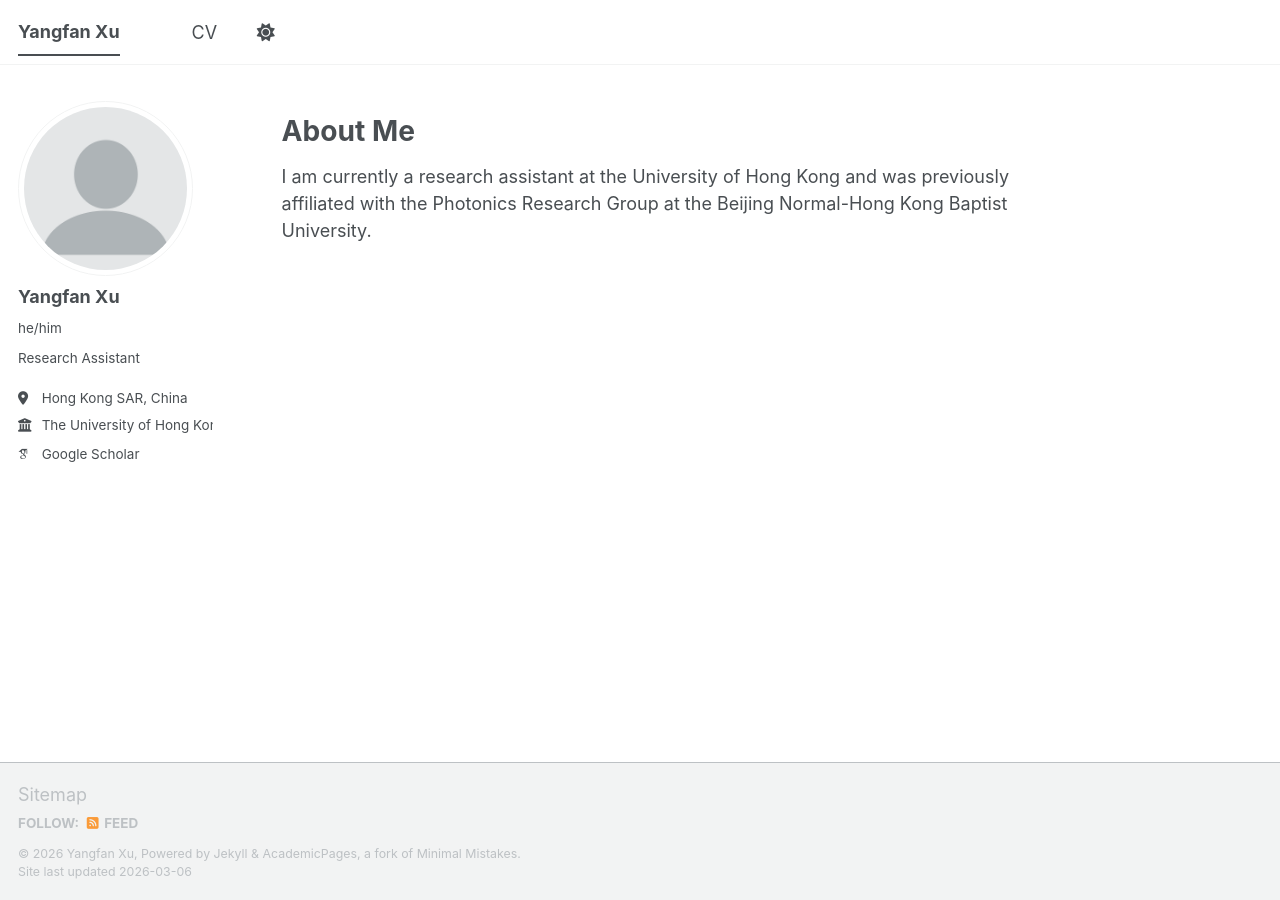
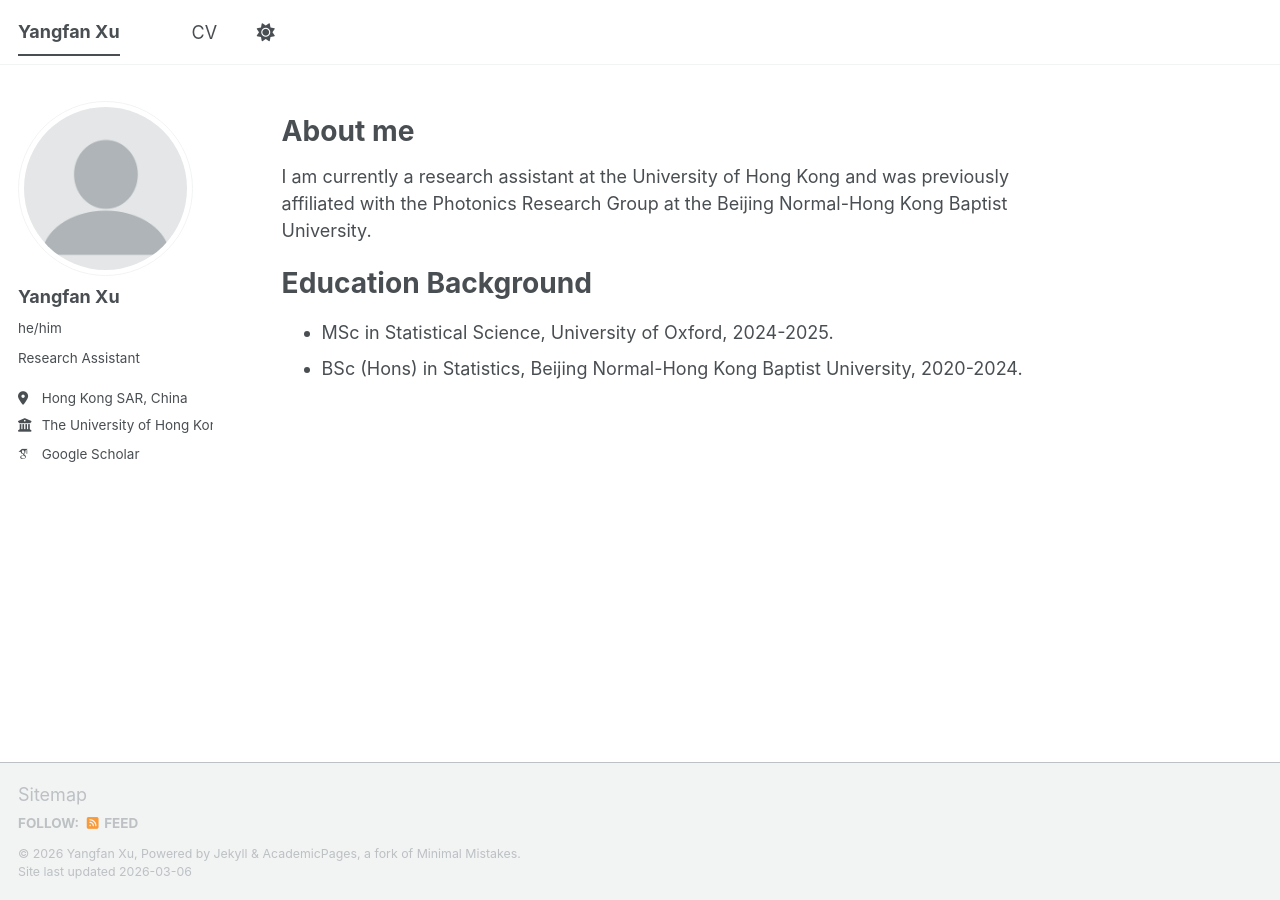
Before and after one commit to ethanxu02/ethanxu02.github.io, a Jekyll site: the page built from _pages/about.md, in a window 1280 px wide. Built offline with Jekyll 4.4.1, drawn with Linux system fonts in a browser that asks for light colours; some web fonts are replaced; a script bundle is joined from its source files by our own code; library files that are not in the unit come from our copies.

Commit message:
Update about.md

```diff
--- a/_pages/about.md
+++ b/_pages/about.md
@@ -6,7 +6,11 @@ redirect_from:
   - /about/
   - /about.html
 ---
-
-About Me
+About me
 ======
 I am currently a research assistant at the University of Hong Kong and was previously affiliated with the Photonics Research Group at the Beijing Normal-Hong Kong Baptist University.
+
+Education Background
+======
+* MSc in Statistical Science, University of Oxford, 2024-2025.
+* BSc (Hons) in Statistics, Beijing Normal-Hong Kong Baptist University, 2020-2024.
```
